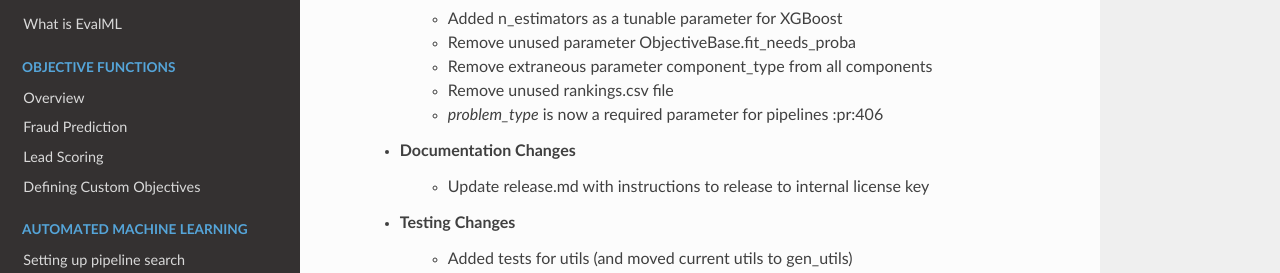
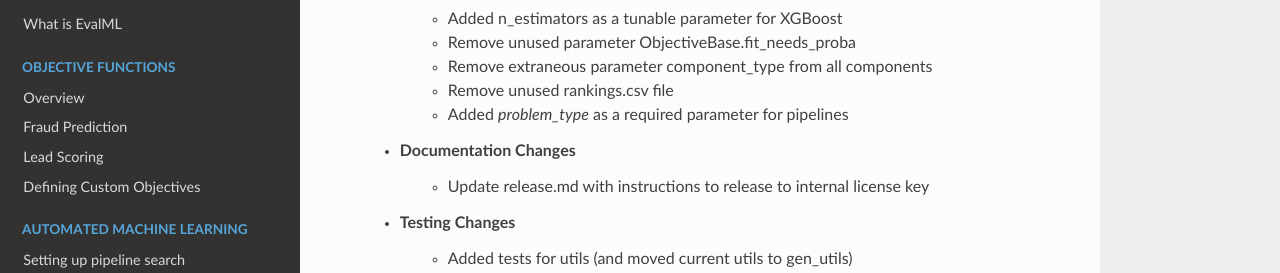
Before and after one commit to alteryx/evalml, a Sphinx documentation site: the page built from docs/source/changelog.rst, in a window 1280 px wide and 900 px high, scrolled down 307 px. Shown: the part 153-426 px from the top of the window. Built offline with Sphinx 7.4.7 and the Read the Docs theme 2.0.0, drawn with Linux system fonts in a browser that asks for light colours; comment, search, counter and statistics services are not loaded.

Commit message:
Update changelog

```diff
--- a/docs/source/changelog.rst
+++ b/docs/source/changelog.rst
@@ -14,7 +14,7 @@ Changelog
         * Remove unused parameter ObjectiveBase.fit_needs_proba :pr:`320`
         * Remove extraneous parameter component_type from all components :pr:`361`
         * Remove unused rankings.csv file :pr:`397`
-        * `problem_type` is now a required parameter for pipelines :pr:406
+        * Added `problem_type` as a required parameter for pipelines :pr:`406`
     * Documentation Changes
         * Update release.md with instructions to release to internal license key :pr:`354`
     * Testing Changes
```
